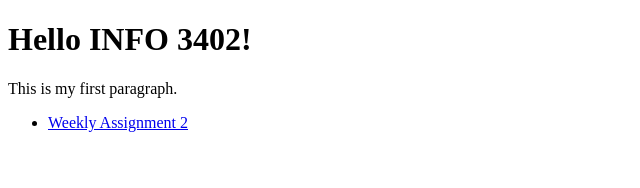
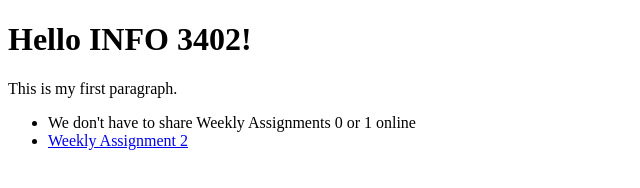
Before and after one commit to zaccha/brianckeegan.github.io, a plain HTML site: page index.html in a window 1280 px wide. Shown: the whole page, without its empty margins (0-640 px from the left). Drawn offline with Linux system fonts and the light colour scheme.

Commit message:
Another line item added

```diff
--- a/index.html
+++ b/index.html
@@ -4,6 +4,7 @@
 <h1>Hello INFO 3402!</h1>
 <p>This is my first paragraph.</p>
 <ul>
+	<li>We don't have to share Weekly Assignments 0 or 1 online</li>
 	<li><a href="wa2.html">Weekly Assignment 2</a></li>
 </ul>
 </body>
```
